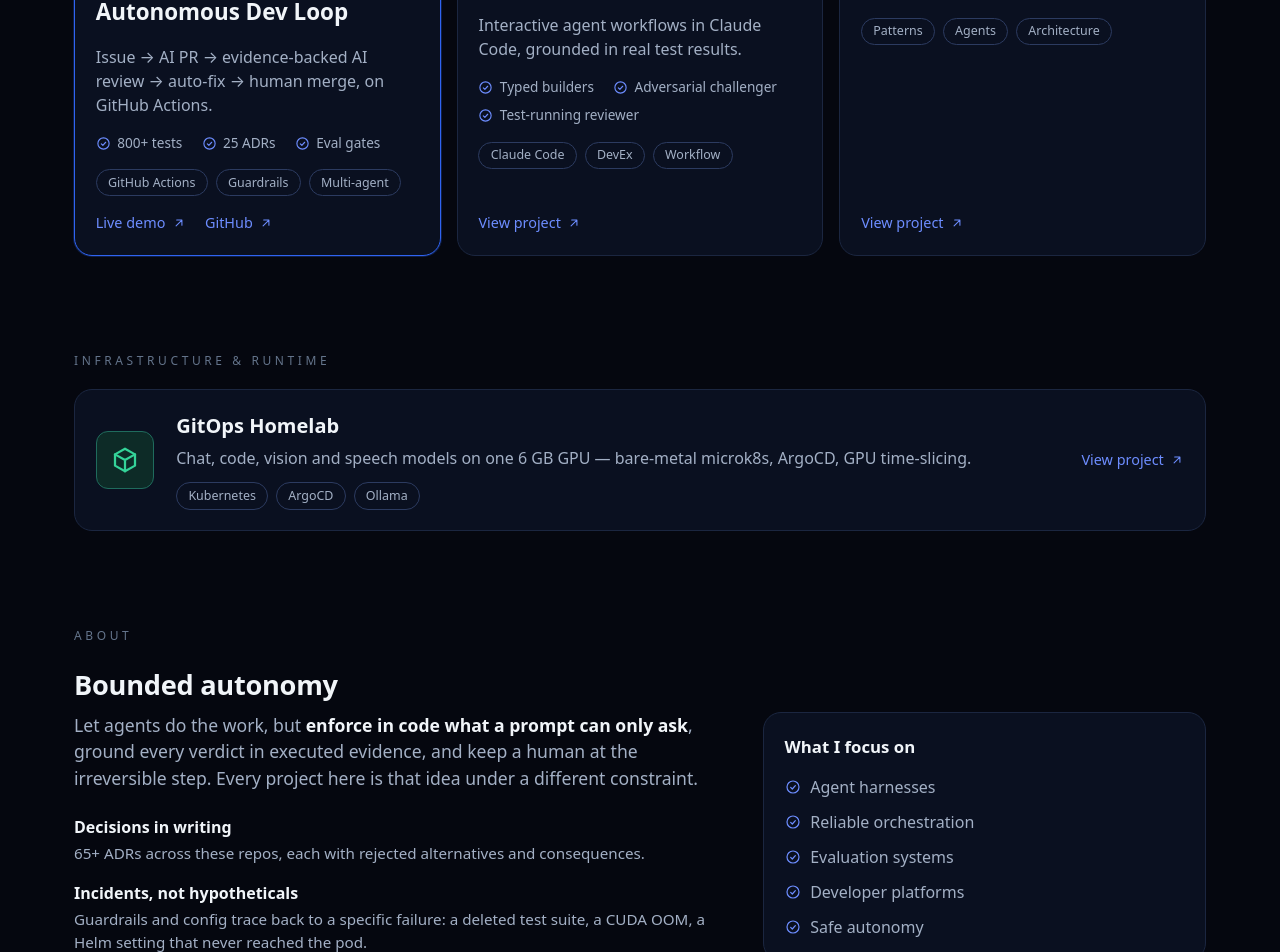
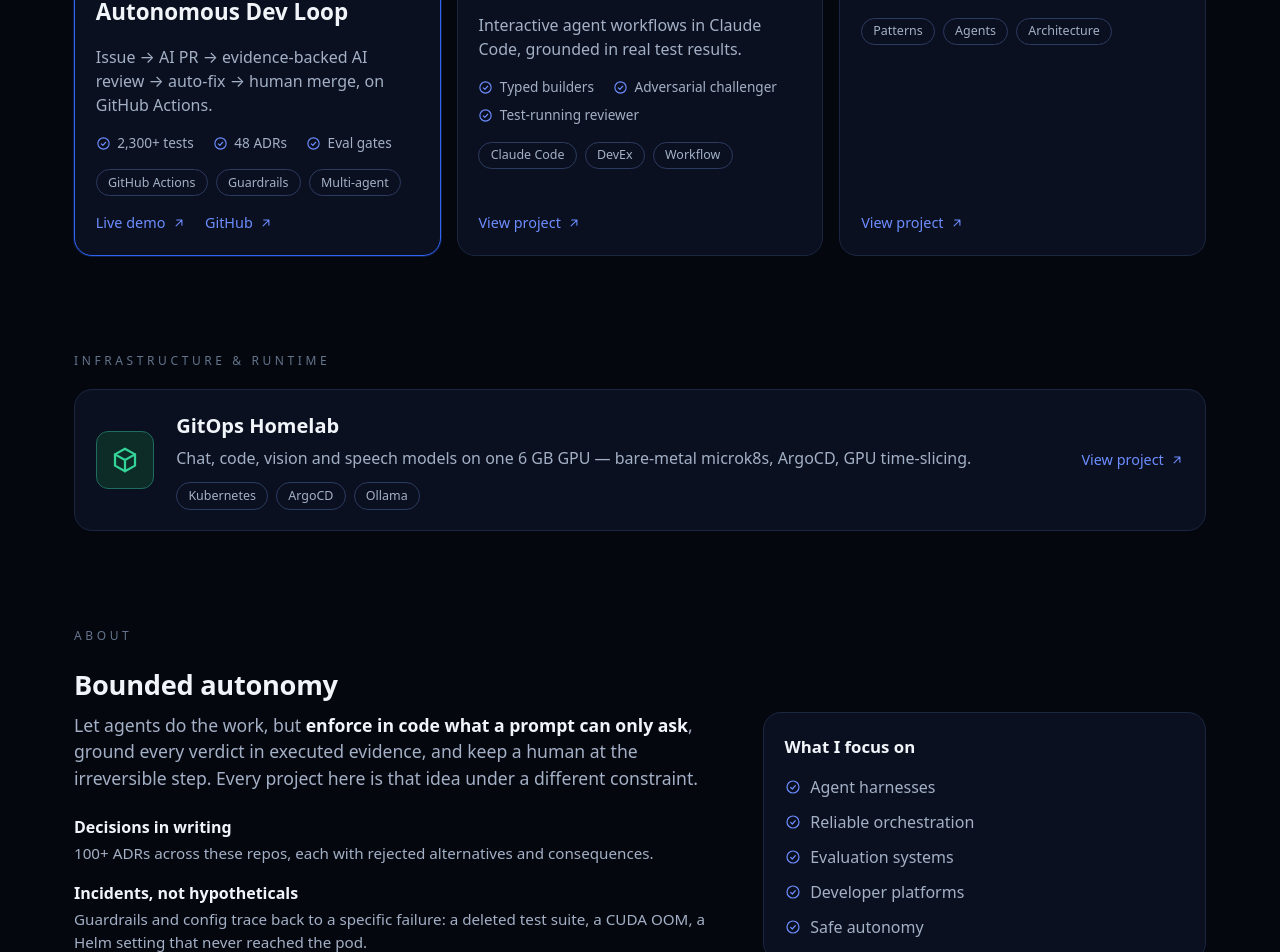
Before and after one commit to koydas/koydas, a React (Vite) app in the folder site/: page / in a window 1280 px wide. Shown: the part 1060-2012 px from the top of the page. Built offline with nearby package versions, Linux system fonts and the light colour scheme.

Commit message:
docs: ADR and test counts of autonomous-dev-loop up to date; ADR-0019 is accepted (#4)

```diff
--- a/site/src/data/projects.ts
+++ b/site/src/data/projects.ts
@@ -8,7 +8,7 @@ export const projects: Project[] = [
     title: 'Autonomous Dev Loop',
     summary:
       'Issue → AI PR → evidence-backed AI review → auto-fix → human merge, on GitHub Actions.',
-    highlights: ['800+ tests', '25 ADRs', 'Eval gates'],
+    highlights: ['2,300+ tests', '48 ADRs', 'Eval gates'],
     tags: ['GitHub Actions', 'Guardrails', 'Multi-agent'],
     links: [
       { label: 'Live demo', href: 'https://koydas.github.io/autonomous-dev-loop/' },
--- a/site/src/data/site.ts
+++ b/site/src/data/site.ts
@@ -44,7 +44,7 @@ export const stack = [
 export const practices = [
   {
     title: 'Decisions in writing',
-    body: '65+ ADRs across these repos, each with rejected alternatives and consequences.',
+    body: '100+ ADRs across these repos, each with rejected alternatives and consequences.',
   },
   {
     title: 'Incidents, not hypotheticals',
```
Also changed, not shown: 1 other file (tests, documents, lock files or other folders).
